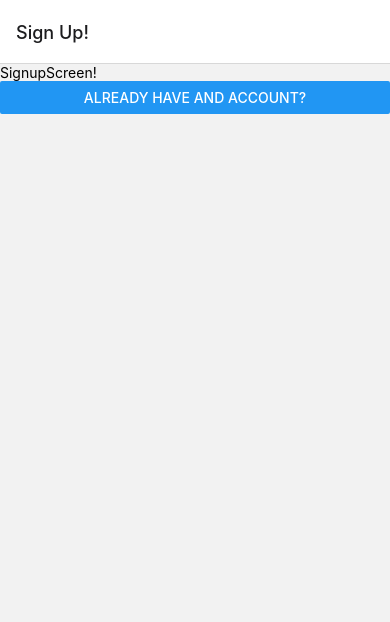
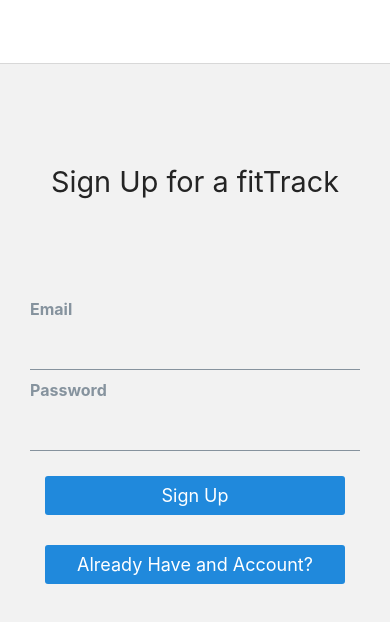
Before and after one commit to wheresronald0/fitTrack, a React Native app in the folder fitTrack-rn/: screen /SignUp in a window 390 px wide. Shown: the top 622 px of the page. Built offline with nearby package versions, Linux system fonts and the light colour scheme.

Commit message:
added react native elements and started to style a bit

```diff
--- a/fitTrack-rn/App.js
+++ b/fitTrack-rn/App.js
@@ -19,12 +19,12 @@
     <Stack.Navigator>
       <Stack.Screen
         name="SignUp"
-        options={{ title: "Sign Up!" }}
+        options={{ title: "", headerShown: true }} //may keep empty string to see header for back navigation
         component={SignupScreen}
       />
       <Stack.Screen
         name="SignIn"
-        options={{ title: "Sign In" }}
+        options={{ title: "", headerShown: true }}
         component={SigninScreen}
       />
     </Stack.Navigator>
--- a/fitTrack-rn/package.json
+++ b/fitTrack-rn/package.json
@@ -16,6 +16,7 @@
     "react": "17.0.1",
     "react-dom": "17.0.1",
     "react-native": "0.64.3",
+    "react-native-elements": "^3.4.2",
     "react-native-safe-area-context": "3.3.2",
     "react-native-screens": "~3.8.0",
     "react-native-web": "0.17.1"
--- a/fitTrack-rn/src/screens/SigninScreen.js
+++ b/fitTrack-rn/src/screens/SigninScreen.js
@@ -1,15 +1,39 @@
 import React from "react";
-import { View, Text, StyleSheet, Button } from "react-native";
+import { View, StyleSheet } from "react-native";
+import { Text, Input, Button } from "react-native-elements";
 
 const SigninScreen = ({ navigation }) => {
   return (
-    <View>
-      <Text>Sign in Screen!</Text>
-      <Button title="Log In" onPress={() => navigation.navigate("MainFlow")} />
+    <View style={styles.container}>
+      <Text h3 style={styles.title}>
+        Sign In to fitTrack
+      </Text>
+      <Input label="Email" style={styles.text} />
+      <Input label="Password" style={styles.text} />
+      <Button
+        title="Sign In"
+        style={styles.button}
+        onPress={() => navigation.navigate("MainFlow")}
+      />
     </View>
   );
 };
 
-const styles = StyleSheet.create({});
+const styles = StyleSheet.create({
+  container: {
+    alignItems: "center",
+    paddingHorizontal: 20,
+  },
+  title: {
+    marginVertical: 50,
+  },
+  text: {
+    margin: 5,
+  },
+  button: {
+    width: 300,
+    margin: 15,
+  },
+});
 
 export default SigninScreen;
--- a/fitTrack-rn/src/screens/SignupScreen.js
+++ b/fitTrack-rn/src/screens/SignupScreen.js
@@ -1,18 +1,44 @@
 import React from "react";
-import { View, Text, StyleSheet, Button } from "react-native";
+import { View, StyleSheet } from "react-native";
+import { Text, Input, Button } from "react-native-elements";
 
 const SignupScreen = ({ navigation }) => {
   return (
-    <View>
-      <Text>SignupScreen!</Text>
+    <View style={styles.container}>
+      <Text h3 style={styles.title}>
+        Sign Up for a fitTrack
+      </Text>
+      <Input label="Email" style={styles.text} />
+      <Input label="Password" style={styles.text} />
+      <Button
+        title="Sign Up"
+        style={styles.button}
+        onPress={() => navigation.navigate("MainFlow")}
+      />
       <Button
         title="Already Have and Account?"
+        style={styles.button}
         onPress={() => navigation.navigate("SignIn")}
       />
     </View>
   );
 };
 
-const styles = StyleSheet.create({});
+const styles = StyleSheet.create({
+  container: {
+    alignItems: "center",
+    paddingHorizontal: 20,
+  },
+  title: {
+    marginVertical: 100,
+  },
+  text: {
+    margin: 5,
+  },
+  button: {
+    width: 300,
+    margin: 15,
+  },
+});
 
 export default SignupScreen;
```
Also changed, not shown: 1 other file (tests, documents, lock files or other folders).
